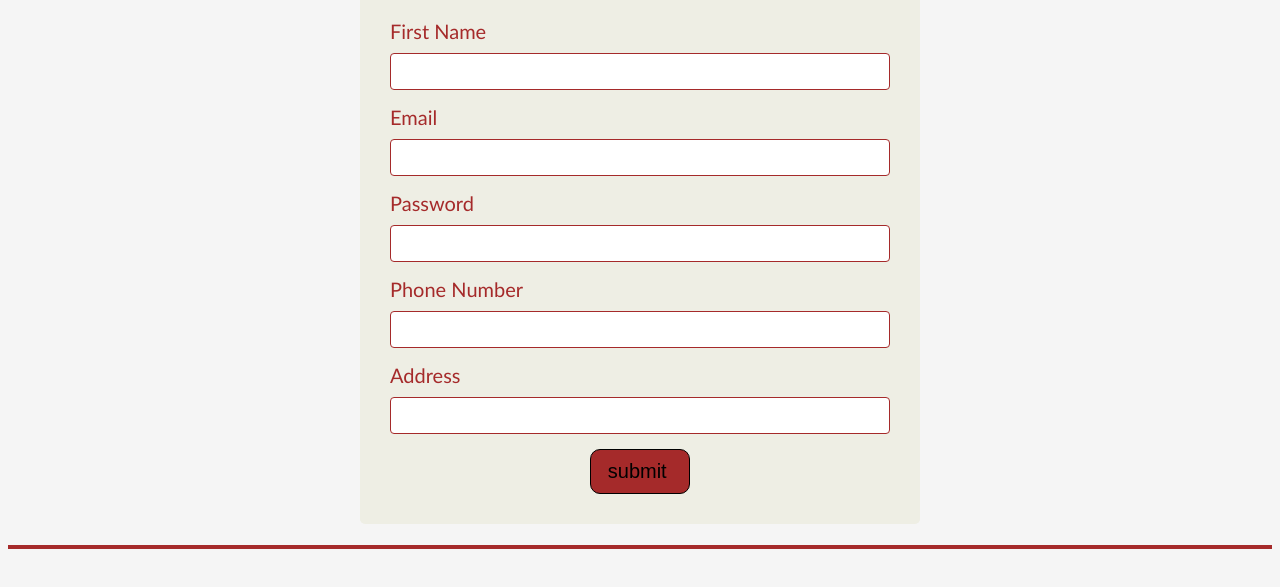
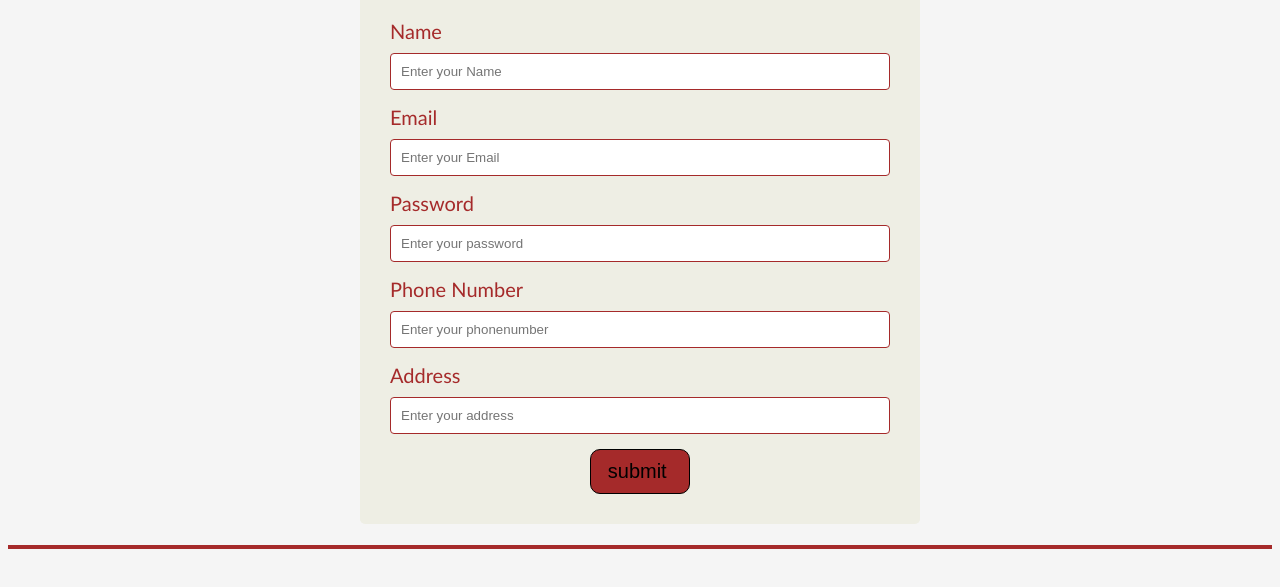
Before and after one commit to areejmalik047/form, a plain HTML site: page Form.html in a window 1280 px wide. Shown: the part 101-688 px from the top of the page. Drawn offline with Linux system fonts and the light colour scheme.

Commit message:
all done

```diff
--- a/Form.html
+++ b/Form.html
@@ -10,27 +10,27 @@
     <form id="form">
       <h1>Job Registration</h1>
       <div>
-        <label for="name"> First Name</label>
-        <input type="text" name="Name" id="name" required />
+        <label for="name">  Name</label>
+        <input type="text" name="Name" id="name" placeholder="Enter your Name" required />
       </div>
 
 
         <label for="email">Email</label>
-        <input type="email" name="Email" id="email" required />
+        <input type="email" name="Email" id="email" placeholder="Enter your Email" required  />
       </div>
 
       <div>
         <label for="password">Password</label>
-        <input type="password" name="Password" id="password" required />
+        <input type="password" name="Password" id="password" placeholder="Enter your password" required />
       </div>
       <div>
         <label for="number">Phone Number</label>
-        <input type="number" name="PhoneNo" id="number" required />
+        <input type="number" name="PhoneNo" id="number" placeholder="Enter your phonenumber" required/>
       </div>
 
       <div>
         <label for="addr">Address</label>
-        <input type="text" name="Address" id="addr" required />
+        <input type="text" name="Address" id="addr" placeholder="Enter your address" required />
       </div>
       <div>
         <input type="submit" value="submit " required />
```
